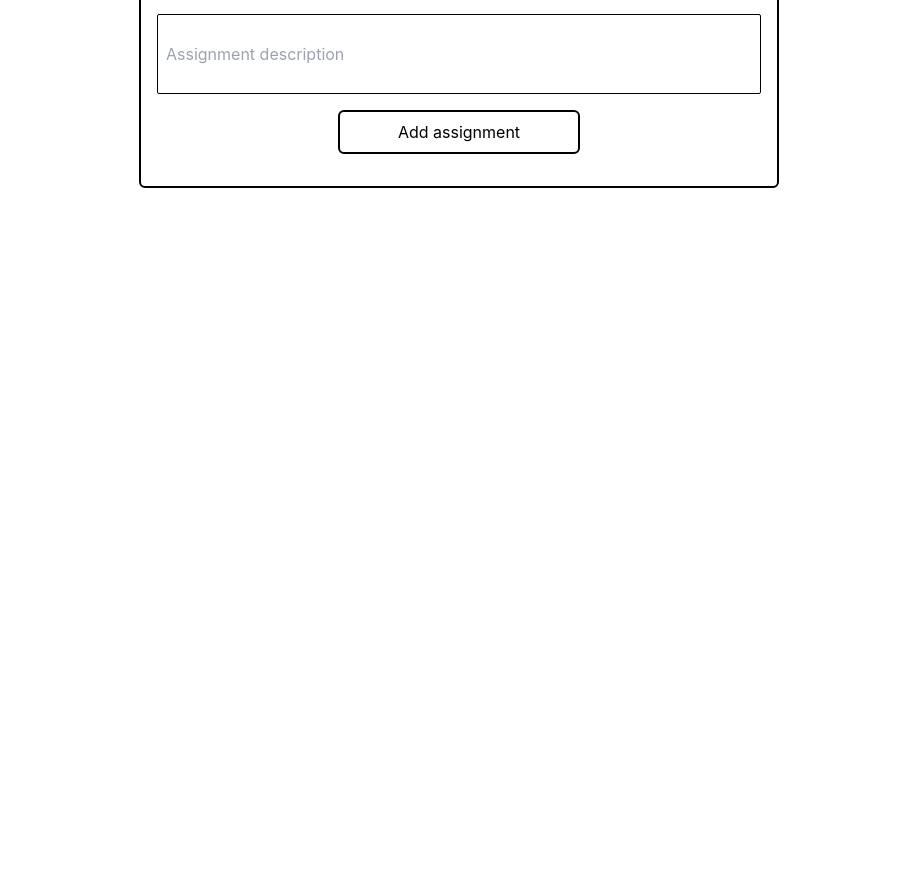
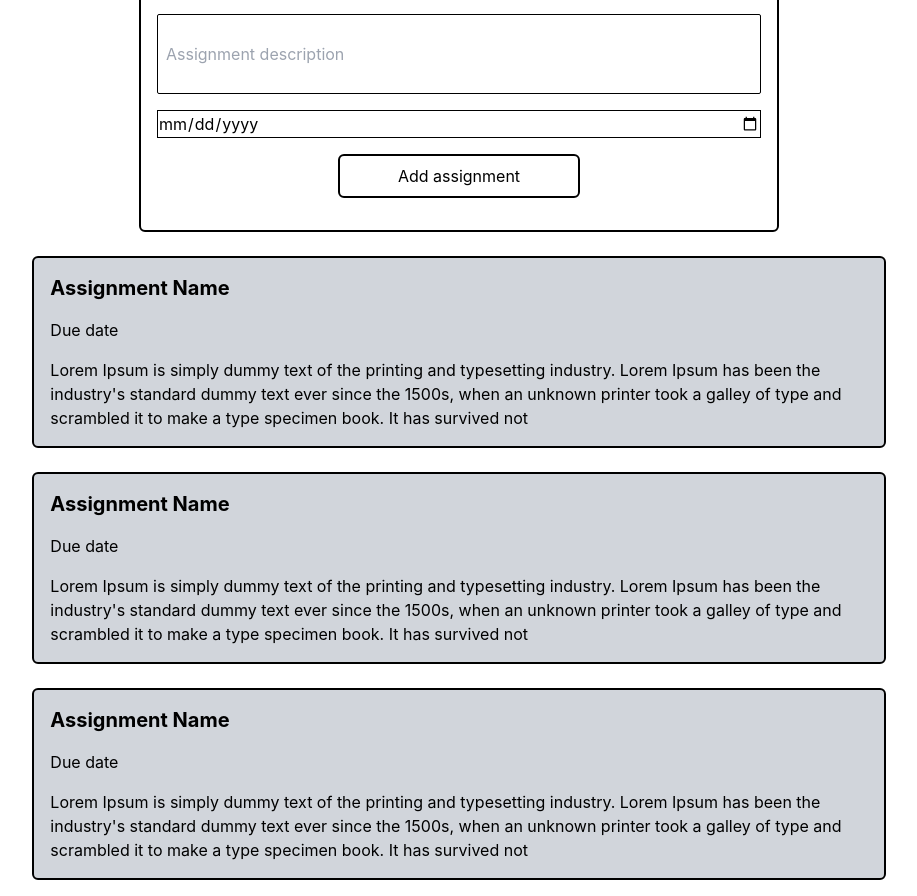
Before and after one commit to programmerpranit/codeissance_35_vadapav, a Next.js app: page /teacher/classroom/1 in a window 1280 px wide. Shown: the part 214-1110 px from the top of the page, without its empty margins (181-1098 px from the left). Before the commit the page ends 800 px from the top, so only its background shows below. Built offline with nearby package versions, Linux system fonts and the light colour scheme.

Commit message:
assignment page created

```diff
--- a/pages/teacher/classroom/[id]/index.js
+++ b/pages/teacher/classroom/[id]/index.js
@@ -38,13 +38,47 @@ const Classroom = () => {
           placeholder="Assignment description"
           name="emailAddress"
         />
+        <input
+          className="border-black border mt-4 "
+          type="date"
+          placeholder="Set Due Date"
+          name="dueDate"
+        />
         <button className="border-black border-2 m-4 rounded-md w-2/5 p-2 mx-auto">
           Add assignment
         </button>
+
       </div>
-
-
-
+      <div className="border-black border-2 mx-auto bg-[#d1d5db] rounded-md m-4 mt-6 p-2 w-4/6">
+          <h1 className="text-xl font-bold p-2" >Assignment Name</h1>
+          <h1 className="p-2">Due date</h1>
+          <p className="p-2">
+            Lorem Ipsum is simply dummy text of the printing and typesetting
+            industry. Lorem Ipsum has been the industry's standard dummy text
+            ever since the 1500s, when an unknown printer took a galley of type
+            and scrambled it to make a type specimen book. It has survived not
+          </p>
+        </div>
+        <div className="border-black border-2 mx-auto bg-[#d1d5db] rounded-md m-4 mt-6 p-2  w-4/6">
+          <h1 className="text-xl font-bold p-2" >Assignment Name</h1>
+          <h1 className="p-2">Due date</h1>
+          <p className="p-2">
+            Lorem Ipsum is simply dummy text of the printing and typesetting
+            industry. Lorem Ipsum has been the industry's standard dummy text
+            ever since the 1500s, when an unknown printer took a galley of type
+            and scrambled it to make a type specimen book. It has survived not
+          </p>
+        </div>
+        <div className="border-black border-2 mx-auto bg-[#d1d5db] rounded-md m-4 mt-6 p-2  w-4/6">
+          <h1 className="text-xl font-bold p-2" >Assignment Name</h1>
+          <h1 className="p-2">Due date</h1>
+          <p className="p-2">
+            Lorem Ipsum is simply dummy text of the printing and typesetting
+            industry. Lorem Ipsum has been the industry's standard dummy text
+            ever since the 1500s, when an unknown printer took a galley of type
+            and scrambled it to make a type specimen book. It has survived not
+          </p>
+        </div>
     </>
   );
 };
```
Lines whose indentation alone changed are shown as unchanged.
